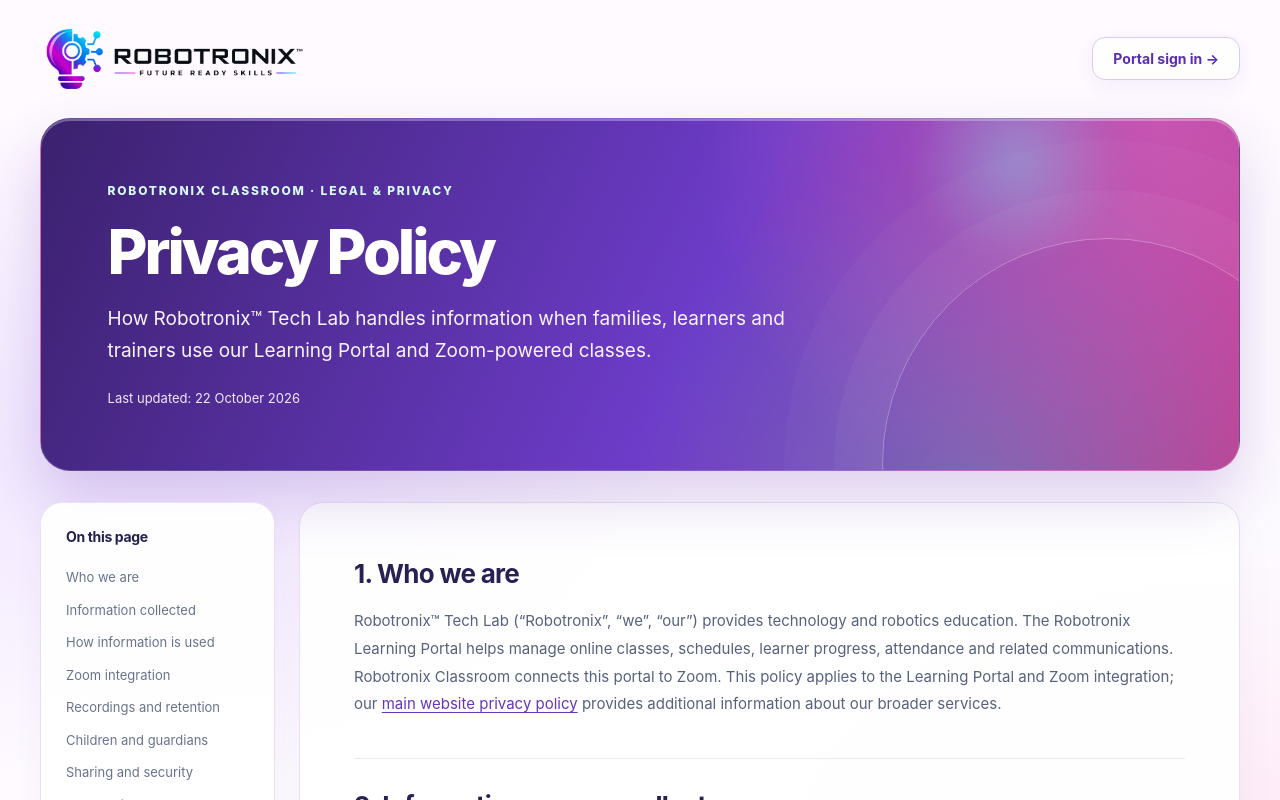
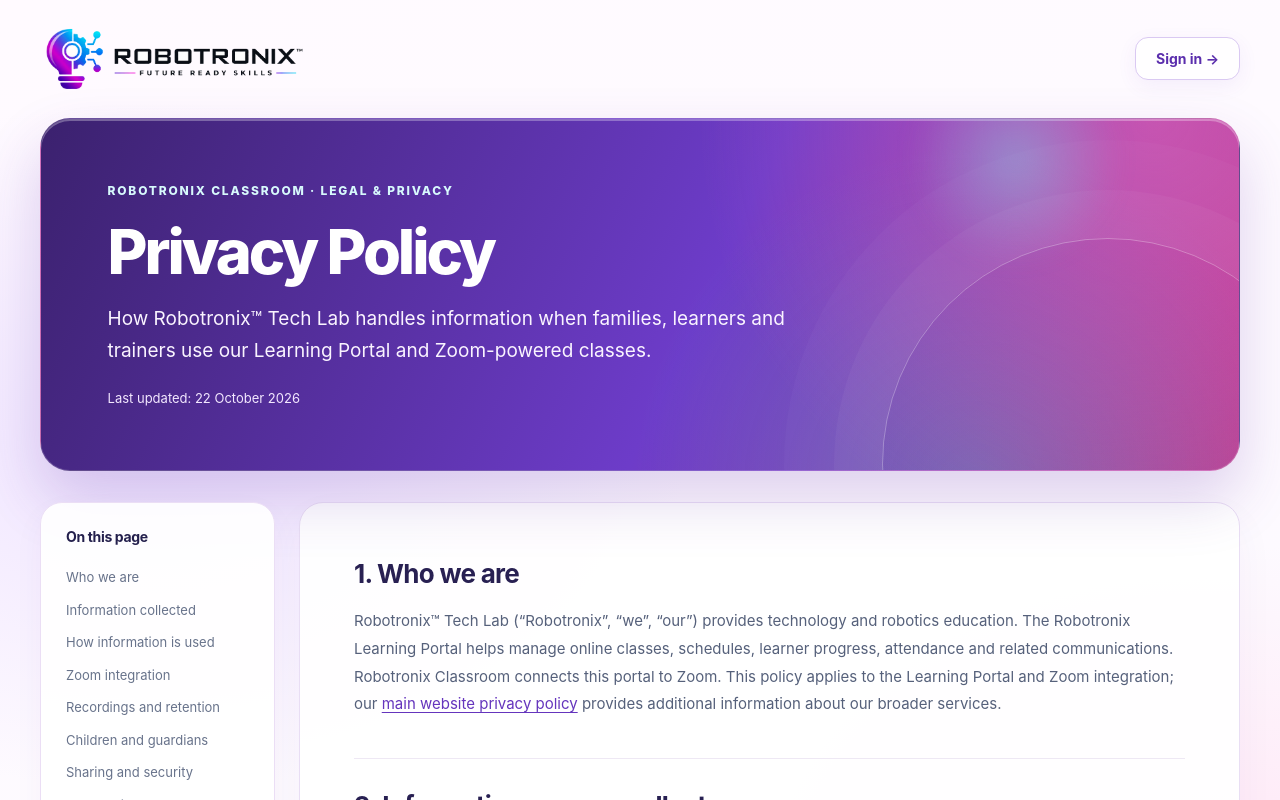
Before and after one commit to prashant-aggarwal-it/robotronix-learning-portal, a Next.js app: page /privacy in a window 1280 px wide. Shown: the top 800 px of the page. Built offline with nearby package versions, Linux system fonts and the light colour scheme; no server answers.

Commit message:
ux(legal): align public page navigation with unified suite sign-in and home

```diff
--- a/app/privacy/page.tsx
+++ b/app/privacy/page.tsx
@@ -10,7 +10,7 @@ export const metadata:Metadata={
 
 export default function PrivacyPolicyPage(){
  return <main className={styles.page}>
-  <header className={styles.header}><Link href="/" aria-label="Robotronix Learning Portal home"><img src="/brand/robotronix-horizontal.png" alt="Robotronix™"/></Link><Link href="/login">Portal sign in →</Link></header>
+  <header className={styles.header}><Link href="/" aria-label="Robotronix Learning Portal home"><img src="/brand/robotronix-horizontal.png" alt="Robotronix™"/></Link><Link href="/login">Sign in →</Link></header>
   <div className={styles.container}>
    <div className={styles.hero}><p className={styles.eyebrow}>ROBOTRONIX CLASSROOM · LEGAL & PRIVACY</p><h1>Privacy Policy</h1><p>How Robotronix™ Tech Lab handles information when families, learners and trainers use our Learning Portal and Zoom-powered classes.</p><small>Last updated: 22 October 2026</small></div>
    <div className={styles.content}>
@@ -28,6 +28,6 @@ export default function PrivacyPolicyPage(){
      <section id="contact"><h2>10. Contact</h2><p>For privacy, access, correction, deletion or Zoom Classroom data enquiries, email <a href="mailto:info@robotronixstemlab.com">info@robotronixstemlab.com</a>.</p><p>Robotronix™ Tech Lab · Delhi, India</p></section>
     </article>
    </div>
-  </div><footer className={styles.footer}><span>© Robotronix™ Tech Lab</span><Link href="/terms">Terms of Use</Link><Link href="/support">Support</Link><Link href="/zoom-guide">Zoom Guide</Link><Link href="/">Learning Portal</Link></footer>
+  </div><footer className={styles.footer}><span>© Robotronix™ Tech Lab</span><Link href="/terms">Terms of Use</Link><Link href="/support">Support</Link><Link href="/zoom-guide">Zoom Guide</Link><Link href="/">Home</Link></footer>
  </main>;
 }
```
